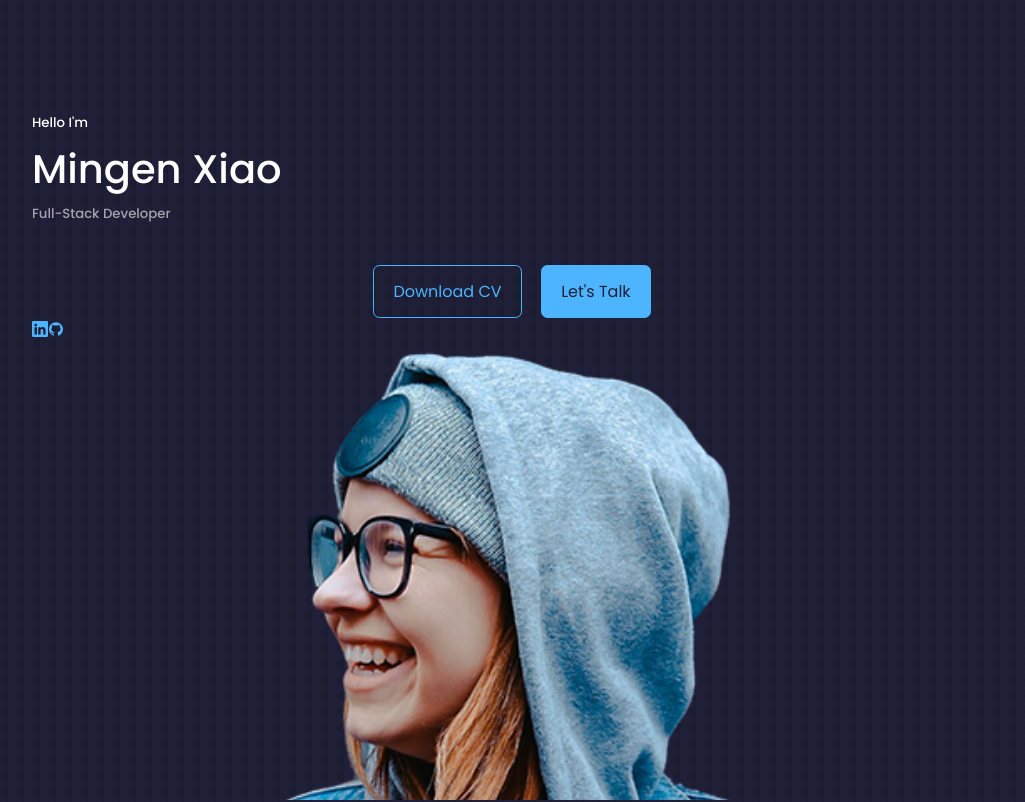
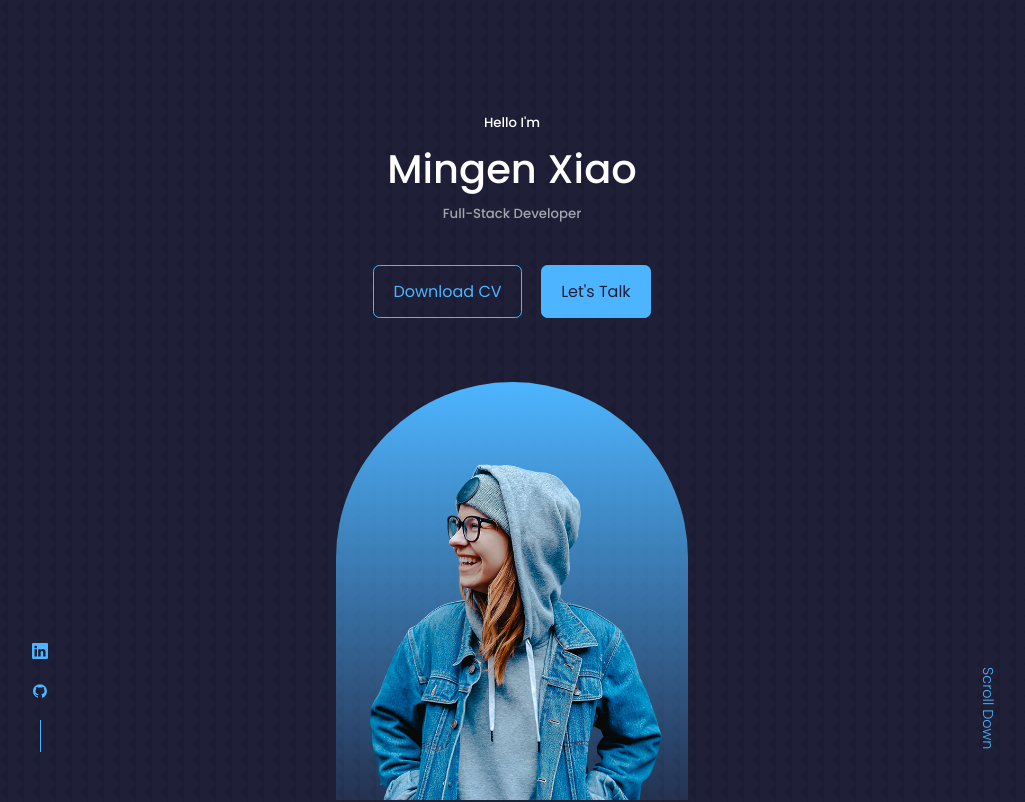
Before and after one commit to Mingen-Xiao/react-portfolio-website, a React (Create React App) app: page / in a window 1280 px wide. Shown: the top 802 px of the page, without its empty margins (128-1153 px from the left). Built offline with nearby package versions, Linux system fonts and the light colour scheme.

Commit message:
complete header component

```diff
--- a/src/components/header/Header.jsx
+++ b/src/components/header/Header.jsx
@@ -2,7 +2,7 @@
 import "./header.css";
 import CTA from "./CTA";
 import ME from "../../assets/me.png";
-import HeaderSocials from "./HeaderSocials";
+import HeaderSocial from "./HeaderSocials";
 
 const Header = () => {
   return (
@@ -12,13 +12,13 @@
         <h1>Mingen Xiao</h1>
         <h5 className="text-light">Full-Stack Developer</h5>
         <CTA />
-        <HeaderSocials/>
+        <HeaderSocial/>
 
         <div className="me">
           <img src={ME} alt="me" />
         </div>
 
-        <a href="#contact" className="scroll_down">
+        <a href="#contact" className="scroll__down">
           Scroll Down
         </a>
       </div>
--- a/src/components/header/HeaderSocials.jsx
+++ b/src/components/header/HeaderSocials.jsx
@@ -4,7 +4,7 @@
 
 const HeaderSocials = () => {
   return (
-    <div className="header_socials">
+    <div className="header__socials">
         <a href="https://linkedin.com" target="_blank" rel="noreferrer"><BsLinkedin/></a>
         <a href="https://github.com" target="_blank" rel="noreferrer"><AiFillGithub/></a>
     </div>
--- a/src/components/header/header.css
+++ b/src/components/header/header.css
@@ -4,7 +4,7 @@
     overflow: hidden;
 }
 
-.header_container {
+.header__container {
     text-align: center;
     height: 100%;
     position: relative;
@@ -17,3 +17,63 @@
     gap: 1.2rem;
     justify-content: center;
 }
+
+/* ======================= HEADER SOCIALS ================== */
+.header__socials {
+    display: flex;
+    flex-direction: column;
+    align-items: center;
+    gap: 0.8rem;
+    position: absolute;
+    left: 0;
+    bottom: 3rem;
+}
+
+.header__socials::after {
+    content: '';
+    width: 1px;
+    height: 2rem;
+    background: var(--color-primary);
+}
+
+/* ============================ ME ============================= */
+.me {
+    background: linear-gradient(var(--color-primary), transparent);
+    width: 22rem;
+    height: 30rem;
+    position: absolute;
+    left: calc(50% - 11rem);
+    margin-top: 4rem;
+    border-radius: 12rem 12rem 0 0;
+    overflow: hidden;
+    padding: 5rem 1.5rem 1.5rem 1.5rem;
+}
+
+/* ============================ SCROLL DOWN ============================= */
+.scroll__down {
+    position: absolute;
+    right: -2.3rem;
+    bottom: 5rem;
+    transform: rotate(90deg);
+    font-weight: 300;
+    font-size: 0.9rem;
+}
+
+/* ================== MEDIA QUERIES (MEDIUM DEVICES) ================ */
+@media screen and (max-width: 1024px) {
+    header {
+        height: 68vh;
+    }
+}
+
+/* ================== MEDIA QUERIES (SMALL DEVICES) ================ */
+@media screen and (max-width: 600px) {
+    header {
+        height: 100vh;
+    }
+
+    .header__socials,
+    .scroll__down {
+        display: none;
+    }
+}
--- a/src/index.css
+++ b/src/index.css
@@ -30,6 +30,7 @@
     scroll-behavior: smooth;
 }
 
+/* Scrolling bar on right hand side */
 ::-webkit-scrollbar {
     display: none;
 }
@@ -64,14 +65,14 @@
     margin-top: 8rem;
 }
 
-section>h2,
-section>h5 {
+section > h2,
+section > h5 {
     text-align: center;
     color: var(--color-light);
 }
 
 section > h2 {
-    color: var(--color-light);
+    color: var(--color-primary);
     margin-bottom: 3rem;
 }
 
@@ -136,7 +137,7 @@
         width: var(--container-width-sm);
     }
 
-    section > h2{
+    section > h2 {
         margin-bottom: 2rem;
     }
 }
--- a/src/index.js
+++ b/src/index.js
@@ -2,4 +2,4 @@
 import App from './App';
 import './index.css';
 
-ReactDOM.render(<App/>, document.querySelector("#root"))
+ReactDOM.render(<App/>, document.querySelector("#root"));
```
